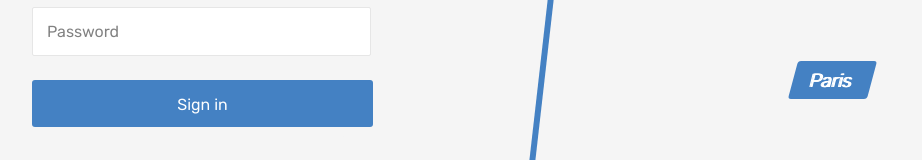
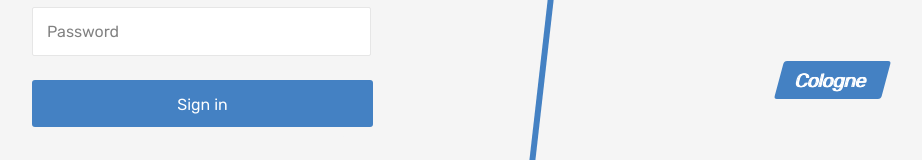
Before and after one commit to Qudenaza/949765-six-cities-8, a React (Create React App) app in the folder project/: page /login in a window 1280 px wide. Shown: the part 289-449 px from the top of the page, without its empty margins (107-1029 px from the left). Built offline with nearby package versions, Linux system fonts and the light colour scheme; no server answers.

Commit message:
update SignIn module

```diff
--- a/project/src/components/sign-in/sign-in.tsx
+++ b/project/src/components/sign-in/sign-in.tsx
@@ -1,19 +1,23 @@
-import { ChangeEvent, FormEvent, useState } from 'react';
-import { useHistory } from 'react-router-dom';
+import { ChangeEvent, FormEvent, useEffect, useState } from 'react';
+import { useHistory, Link } from 'react-router-dom';
 import { useSelector, useDispatch } from 'react-redux';
 import { loginAction } from '../../store/api-actions';
-import { selectCity } from '../../store/app-state/selectors';
 import { selectAuthorizationStatus } from '../../store/user-process/selectors';
-import { AuthorizationStatus } from '../../const';
+import { AuthorizationStatus, cities } from '../../const';
+import { changeCity } from '../../store/action';
 
 function SignIn(): JSX.Element {
-  const city = useSelector(selectCity);
   const authorizationStatus = useSelector(selectAuthorizationStatus);
   const [email, setEmail] = useState('');
   const [password, setPassword] = useState('');
   const history = useHistory();
+  const randomCity = cities[cities.length * Math.random() | 0];
 
   const dispatch = useDispatch();
+
+  useEffect(() => {
+    dispatch(changeCity(randomCity));
+  }, [dispatch, randomCity]);
 
   const handleEmailChange = (evt: ChangeEvent<HTMLInputElement>) => {
     setEmail(evt.target.value);
@@ -59,9 +63,9 @@ function SignIn(): JSX.Element {
         </section>
         <section className="locations locations--login locations--current">
           <div className="locations__item">
-            <a className="locations__item-link" href="./">
-              <span>{city.name}</span>
-            </a>
+            <Link to="./" className="locations__item-link">
+              <span>{randomCity.name}</span>
+            </Link>
           </div>
         </section>
       </div>
```
